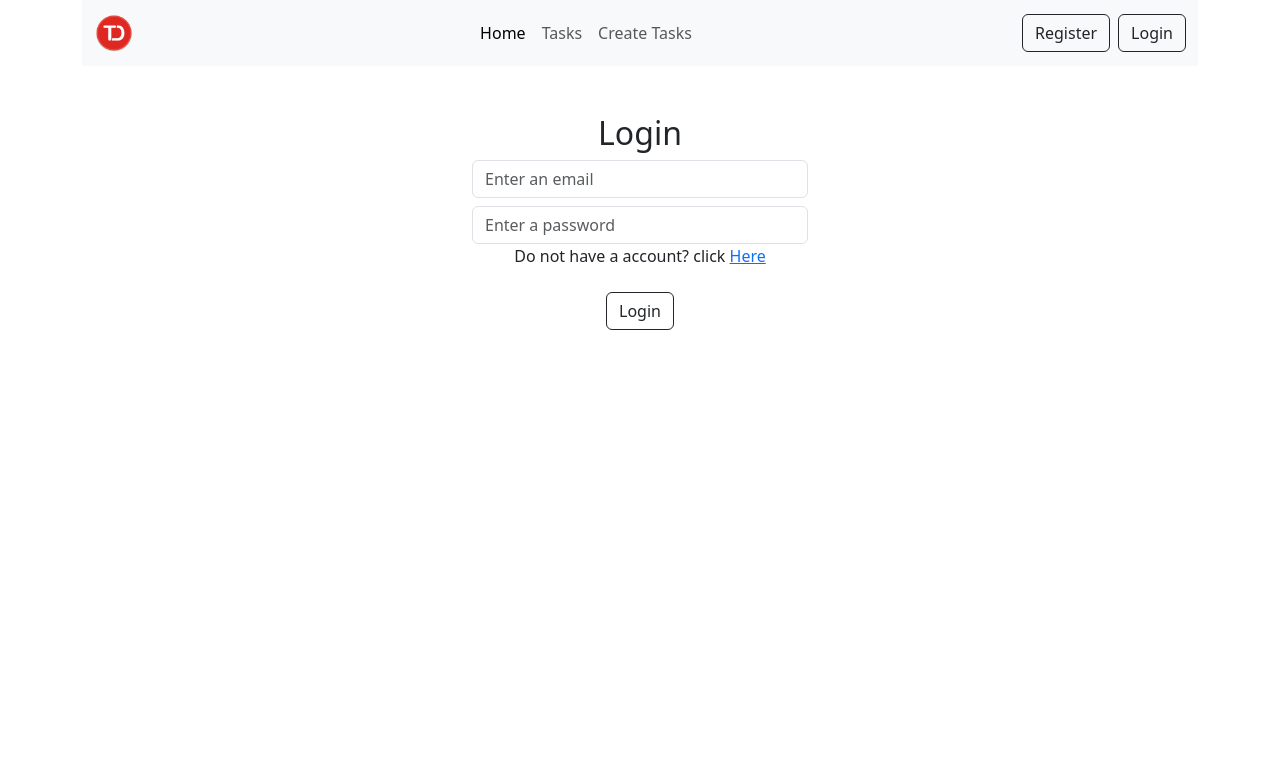
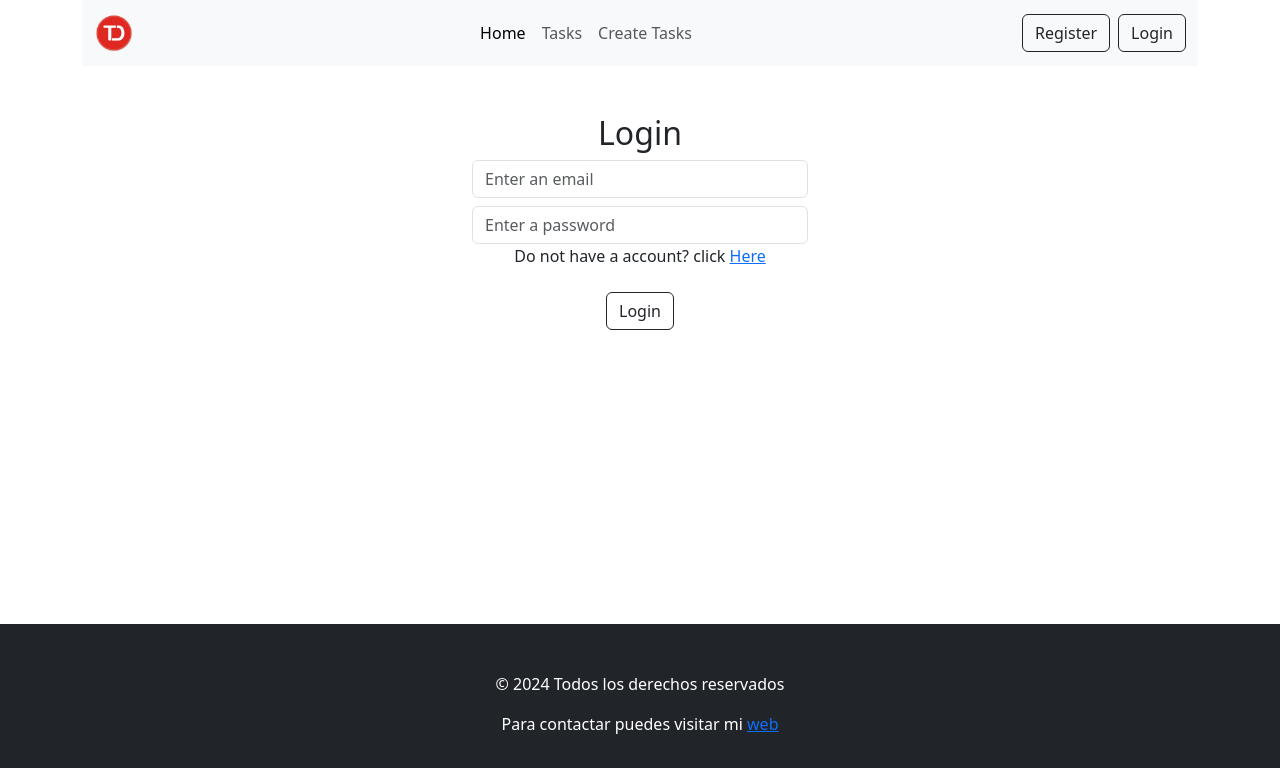
Before and after one commit to freeluckperson/auth-mern, a React (Vite) app in the folder client/: page /login in a window 1280 px wide. Shown: the top 768 px of the page. Built offline with nearby package versions, Linux system fonts and the light colour scheme.

Commit message:
8 de feb 2024

```diff
--- a/client/index.html
+++ b/client/index.html
@@ -2,7 +2,11 @@
 <html lang="en">
   <head>
     <meta charset="UTF-8" />
-    <link rel="icon" type="image/svg+xml" href="/vite.svg" />
+    <link
+      rel="icon"
+      type="image/svg+xml"
+      href="./src/assets/node-js-seeklogo.svg"
+    />
     <meta name="viewport" content="width=device-width, initial-scale=1.0" />
     <title>AUTH</title>
   </head>
--- a/client/src/App.jsx
+++ b/client/src/App.jsx
@@ -1,6 +1,16 @@
 import { BrowserRouter, Routes, Route } from "react-router-dom";
 import "./App.css";
-import { Home, Login, Logout, NavBar, Profile, Register, TaskForm, Tasks } from "./components";
+import {
+  Footer,
+  Home,
+  Login,
+  Logout,
+  NavBar,
+  Profile,
+  Register,
+  TaskForm,
+  Tasks,
+} from "./components";
 import { AuthProvider } from "./context/AuthContext";
 import ProtectedRoutes from "./ProtectedRoutes";
 import { TaskProvider } from "./context/TaskContext";
@@ -10,7 +20,7 @@ const App = () => {
     <AuthProvider>
       <TaskProvider>
         <BrowserRouter>
-        <NavBar/>
+          <NavBar />
           <Routes>
             <Route path="/" element={<Home />} />
             <Route path="/register" element={<Register />} />
@@ -22,6 +32,7 @@ const App = () => {
               <Route path="/add-task" element={<TaskForm />} />
             </Route>
           </Routes>
+          <Footer />
         </BrowserRouter>
       </TaskProvider>
     </AuthProvider>
--- /dev/null
+++ b/client/src/components/Footer.jsx
@@ -0,0 +1,16 @@
+const Footer = () => {
+  return (
+    <footer className="bg-dark text-white text-center py-5 fixed-bottom ">
+      <div className="container">
+        <p>© 2024 Todos los derechos reservados</p>
+
+        <p>
+          Para contactar puedes visitar mi{" "}
+          <a href="https://freeluckperson.github.io/my-web-gh-pages/">web</a>
+        </p>
+      </div>
+    </footer>
+  );
+};
+
+export default Footer;
--- a/client/src/components/NavBar.jsx
+++ b/client/src/components/NavBar.jsx
@@ -3,7 +3,8 @@ import logo from "../assets/logo.png";
 import { useAuth } from "../context/AuthContext";
 
 const NavBar = () => {
-  const { isAuthenticated, signOut } = useAuth();
+  const { isAuthenticated, signOut, user } = useAuth();
+
   const navigate = useNavigate();
 
   const handleClick = () => {
@@ -54,11 +55,16 @@ const NavBar = () => {
             <div className="d-flex" role="search">
               {isAuthenticated ? (
                 <>
+                  <div className="d-flex align-items-center me-2 fw-bolder text-secondary   ">
+                    Welcome {user.userName}
+                  </div>
+
                   <div className="btn btn-outline-dark d-flex align-items-center  ">
                     <Link to="/add-task" className="nav-link ">
                       Add Task
                     </Link>
                   </div>
+
                   <button
                     onClick={handleClick}
                     className="btn btn-outline-dark d-flex align-items-center ms-2 "
@@ -73,6 +79,7 @@ const NavBar = () => {
                       Register
                     </Link>
                   </div>
+
                   <div className="btn btn-outline-dark d-flex align-items-center ms-2 ">
                     <Link to="/login" className="nav-link   ">
                       Login
--- a/client/src/components/index.js
+++ b/client/src/components/index.js
@@ -7,6 +7,7 @@ import TaskForm from "./TaskForm";
 import Tasks from "./Tasks";
 import ProtectedRoutes from "../ProtectedRoutes";
 import NavBar from "./NavBar";
+import Footer from "./Footer";
 
 export {
   Login,
@@ -18,4 +19,5 @@ export {
   Tasks,
   ProtectedRoutes,
   NavBar,
+  Footer,
 };
```
Also changed, not shown: client/src/assets/node-js-seeklogo.svg (added), 1 other file (tests, documents, lock files or other folders).
